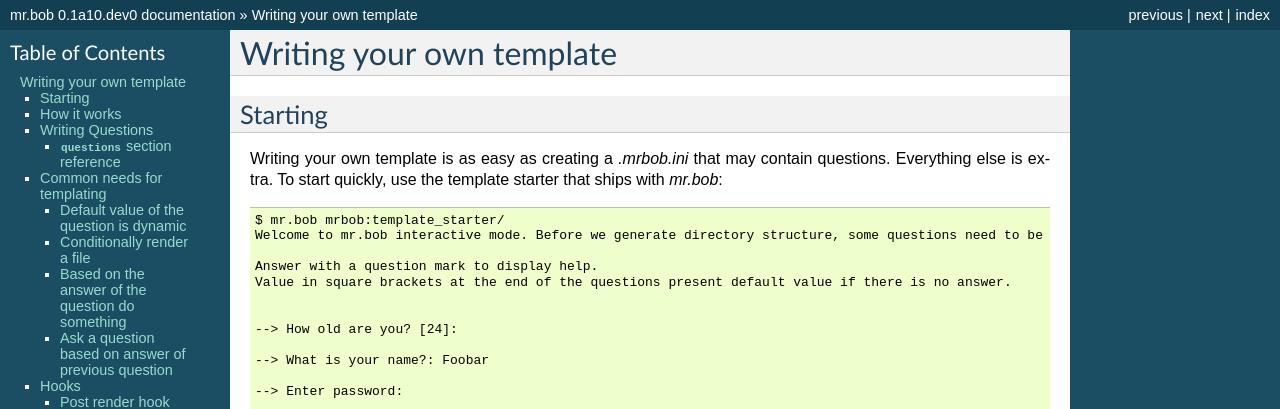
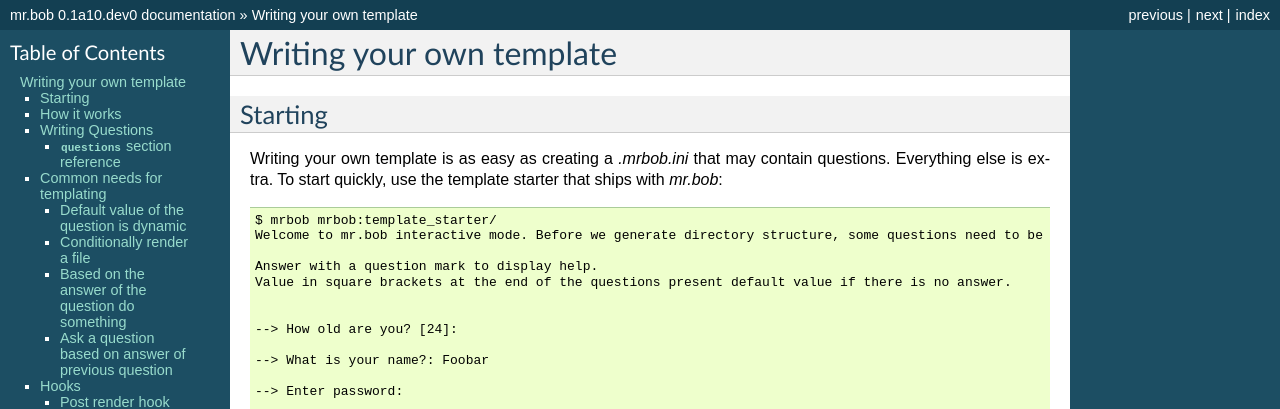
Before and after one commit to collective/mr.bob, a Sphinx documentation site: the page built from docs/source/templateauthor.rst, in a window 1280 px wide and 900 px high. Shown: the top 409 px of the window. Built offline with Sphinx 7.4.7, drawn with Linux system fonts in a browser that asks for light colours; some of the changed text lies outside the part shown.

Commit message:
There is no command "mr.bob"

```diff
--- a/docs/source/templateauthor.rst
+++ b/docs/source/templateauthor.rst
@@ -8,7 +8,7 @@
 Writing your own template is as easy as creating a `.mrbob.ini` that may contain questions.
 Everything else is extra. To start quickly, use the template starter that ships with `mr.bob`::
 
-  $ mr.bob mrbob:template_starter/
+  $ mrbob mrbob:template_starter/
   Welcome to mr.bob interactive mode. Before we generate directory structure, some questions need to be answered.
 
   Answer with a question mark to display help.
```
